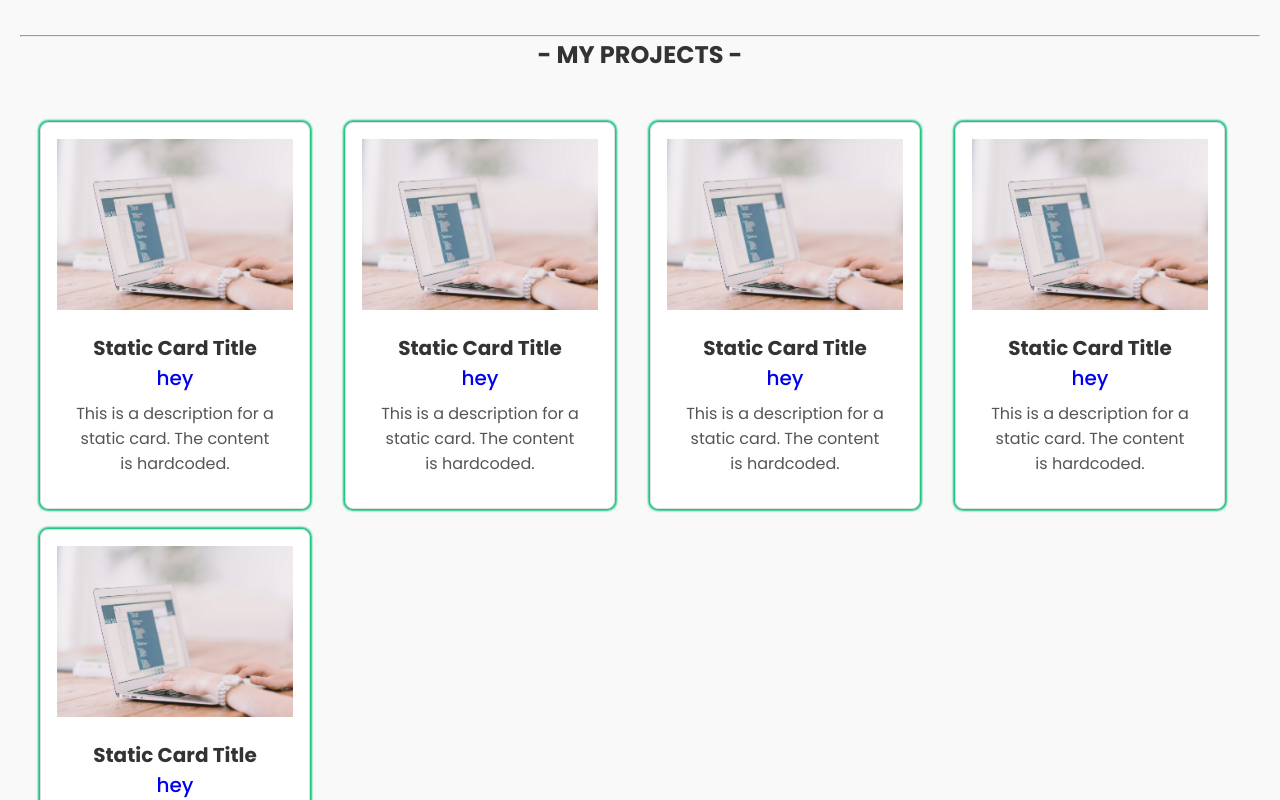
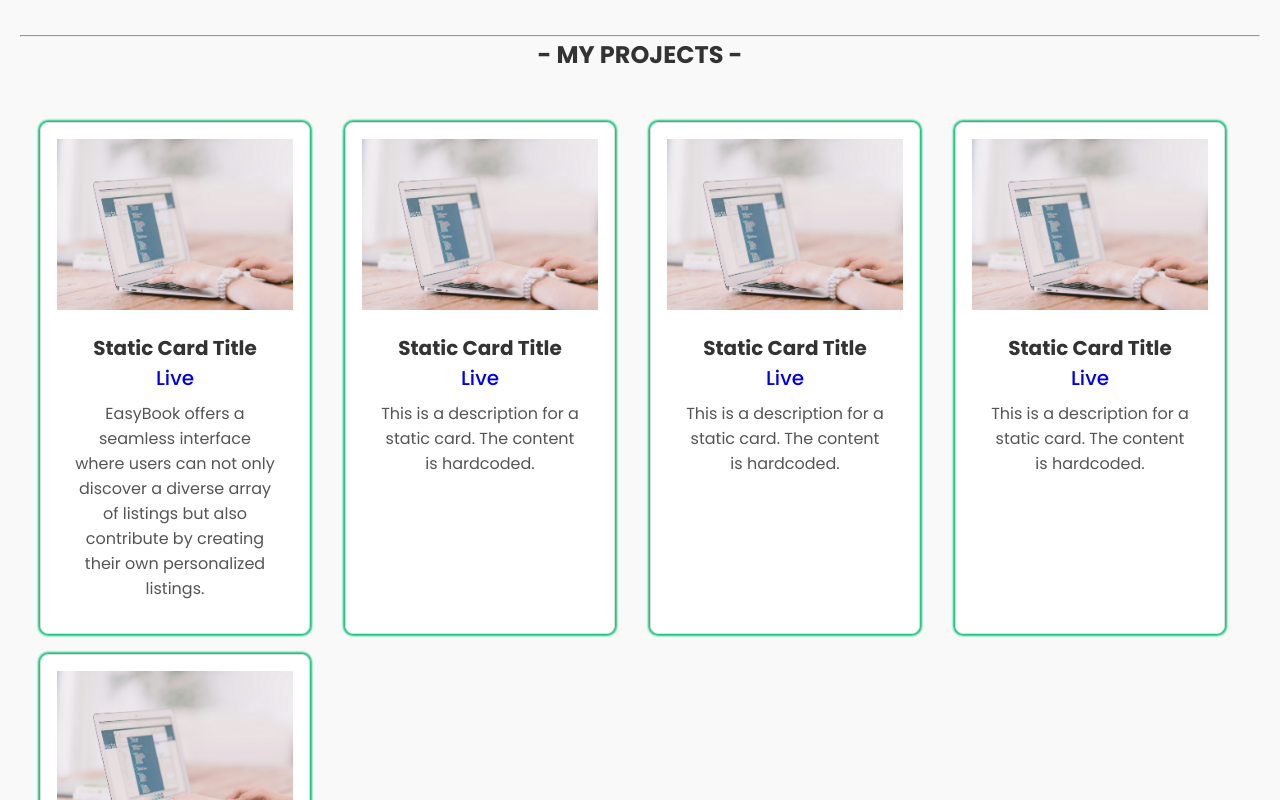
Before and after one commit to anjali012005/ANJALI_RESUME, a React (Create React App) app in the folder frontend/: page / in a window 1280 px wide. Shown: the part 1920-2720 px from the top of the page. Built offline with nearby package versions, Linux system fonts and the light colour scheme.

Commit message:
new img added

```diff
--- a/frontend/src/Components/Projects/Projects.jsx
+++ b/frontend/src/Components/Projects/Projects.jsx
@@ -1,7 +1,8 @@
 import React from 'react'
 import './Projects.css'
 import img1 from '../Assets/experince-img.jpg'
-import img2 from '../Assets/experince-img2.jpg'
+import img2 from '../Assets/easybook.jpg'
+// import img2 from 'frontend/src/assets/easybook.jpg'
 
 const Projects = () => {
     return (
@@ -16,7 +17,21 @@ const Projects = () => {
                         className="static-card-image"
                     />
                     <div className="static-card-content">
-                        <h3 className="static-card-title">Static Card Title  <a href="#">hey</a></h3>
+                        <h3 className="static-card-title">Static Card Title  <a href="https://easybook.onrender.com/listings">Live</a></h3>
+                        <p className="static-card-description">
+                        EasyBook offers a seamless interface where users can not only discover a diverse array of listings but also contribute by creating their own personalized listings.
+                        </p>
+                    </div>
+                </div>
+
+                <div className='project-card'>
+                    <img
+                        src={img1}
+                        alt="Static Card"
+                        className="static-card-image"
+                    />
+                    <div className="static-card-content">
+                        <h3 className="static-card-title">Static Card Title  <a href="#">Live</a></h3>
                         <p className="static-card-description">
                             This is a description for a static card. The content is hardcoded.
                         </p>
@@ -30,7 +45,7 @@ const Projects = () => {
                         className="static-card-image"
                     />
                     <div className="static-card-content">
-                        <h3 className="static-card-title">Static Card Title  <a href="#">hey</a></h3>
+                        <h3 className="static-card-title">Static Card Title  <a href="#">Live</a></h3>
                         <p className="static-card-description">
                             This is a description for a static card. The content is hardcoded.
                         </p>
@@ -44,7 +59,7 @@ const Projects = () => {
                         className="static-card-image"
                     />
                     <div className="static-card-content">
-                        <h3 className="static-card-title">Static Card Title  <a href="#">hey</a></h3>
+                        <h3 className="static-card-title">Static Card Title  <a href="#">Live</a></h3>
                         <p className="static-card-description">
                             This is a description for a static card. The content is hardcoded.
                         </p>
@@ -58,21 +73,7 @@ const Projects = () => {
                         className="static-card-image"
                     />
                     <div className="static-card-content">
-                        <h3 className="static-card-title">Static Card Title  <a href="#">hey</a></h3>
-                        <p className="static-card-description">
-                            This is a description for a static card. The content is hardcoded.
-                        </p>
-                    </div>
-                </div>
-
-                <div className='project-card'>
-                    <img
-                        src={img1}
-                        alt="Static Card"
-                        className="static-card-image"
-                    />
-                    <div className="static-card-content">
-                        <h3 className="static-card-title">Static Card Title  <a href="#">hey</a></h3>
+                        <h3 className="static-card-title">Static Card Title  <a href="#">Live</a></h3>
                         <p className="static-card-description">
                             This is a description for a static card. The content is hardcoded.
                         </p>
```
Also changed, not shown: frontend/src/assets/easybook.jpg (added).
